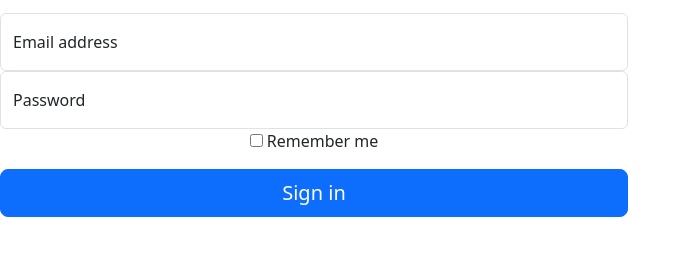
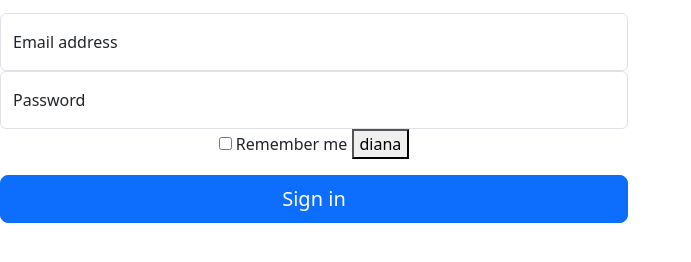
Before and after one commit to nebadiana/ticket_pvi, a plain HTML site: page index.html in a window 1280 px wide. Shown: the part 166-428 px from the top of the page, without its empty margins (0-691 px from the left). Drawn offline with nearby package versions, Linux system fonts and the light colour scheme.

Commit message:
created a diana button

```diff
--- a/index.html
+++ b/index.html
@@ -26,6 +26,7 @@
               <label>
                 <input type="checkbox" value="remember-me"> Remember me
               </label>
+              <button>diana</button>
             </div>
             <button class="w-100 btn btn-lg btn-primary" type="submit">Sign in</button>
       </form>
```
